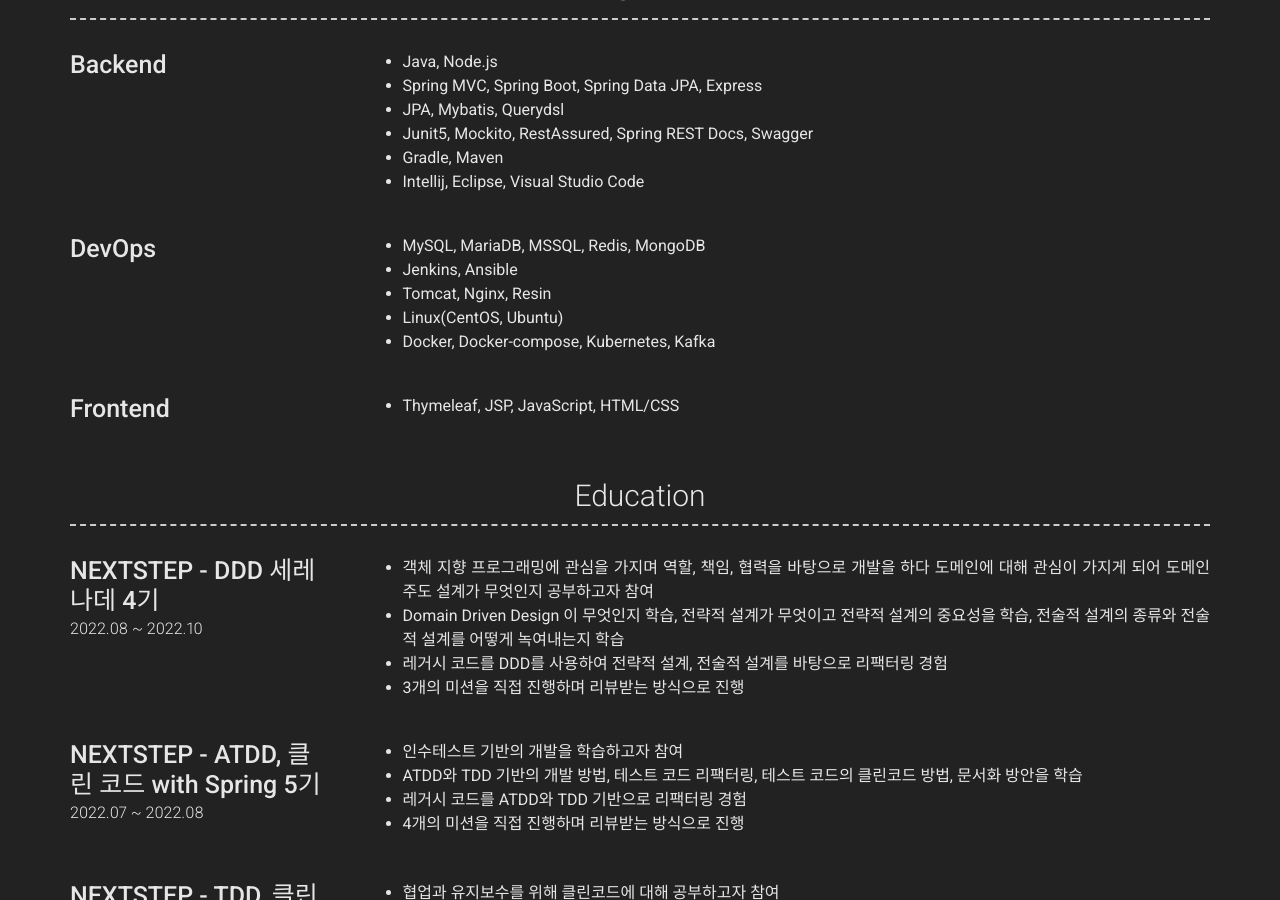
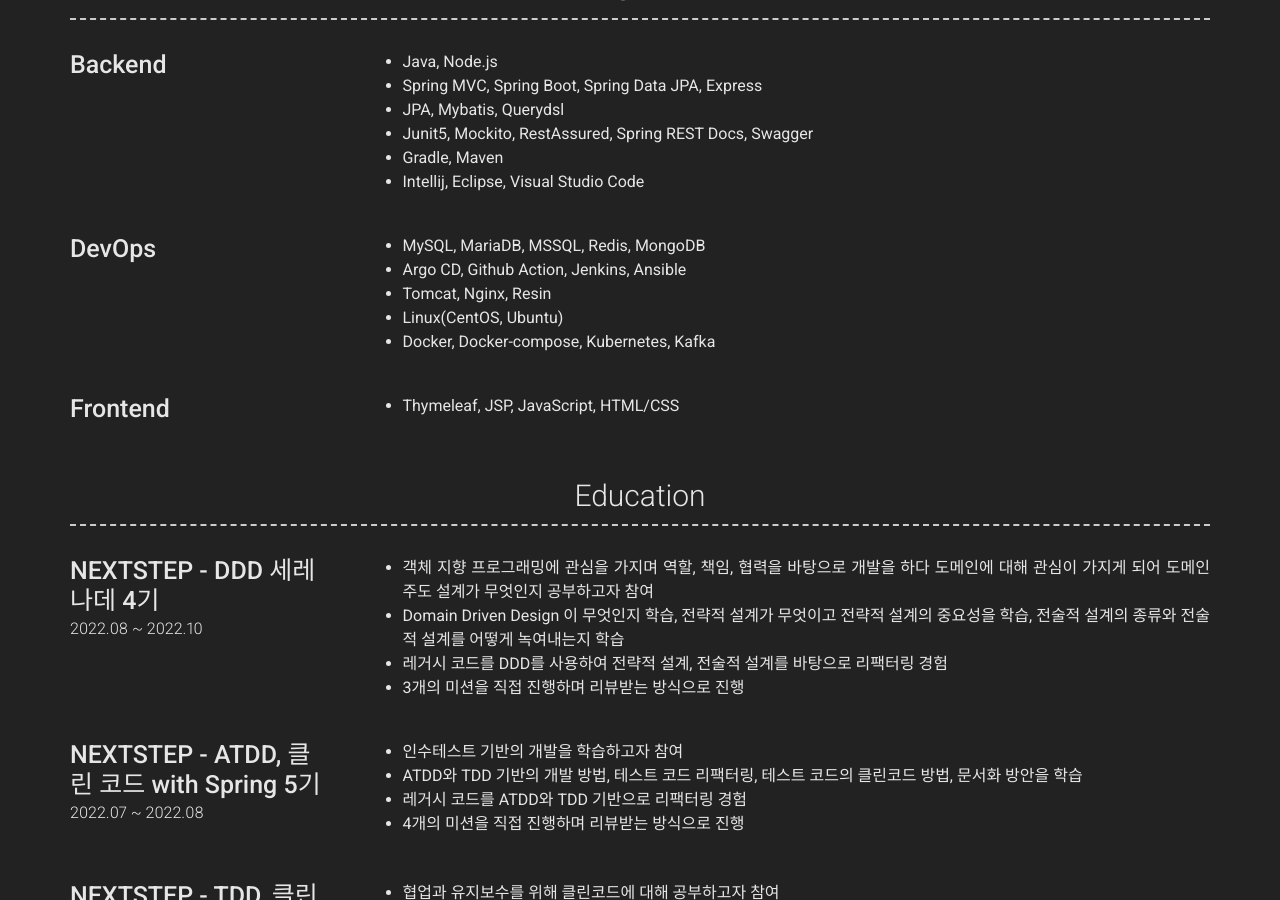
Before and after one commit to wlroh/wlroh.github.io, a Jekyll site: the page built from resume.md, in a window 1280 px wide and 900 px high, scrolled down 5325 px. Built offline with Jekyll 4.4.1, drawn with Linux system fonts in a browser that asks for light colours; nearby versions of some CDN libraries.

Commit message:
docs: 업무 스킬셋을 최신화하라

```diff
--- a/_data/resume/skill.yml
+++ b/_data/resume/skill.yml
@@ -16,7 +16,7 @@
       title: DevOps
       description: | # this will include new lines to allow paragraphs
         * MySQL, MariaDB, MSSQL, Redis, MongoDB
-        * Jenkins, Ansible
+        * Argo CD, Github Action, Jenkins, Ansible
         * Tomcat, Nginx, Resin
         * Linux(CentOS, Ubuntu)
         * Docker, Docker-compose, Kubernetes, Kafka
```
